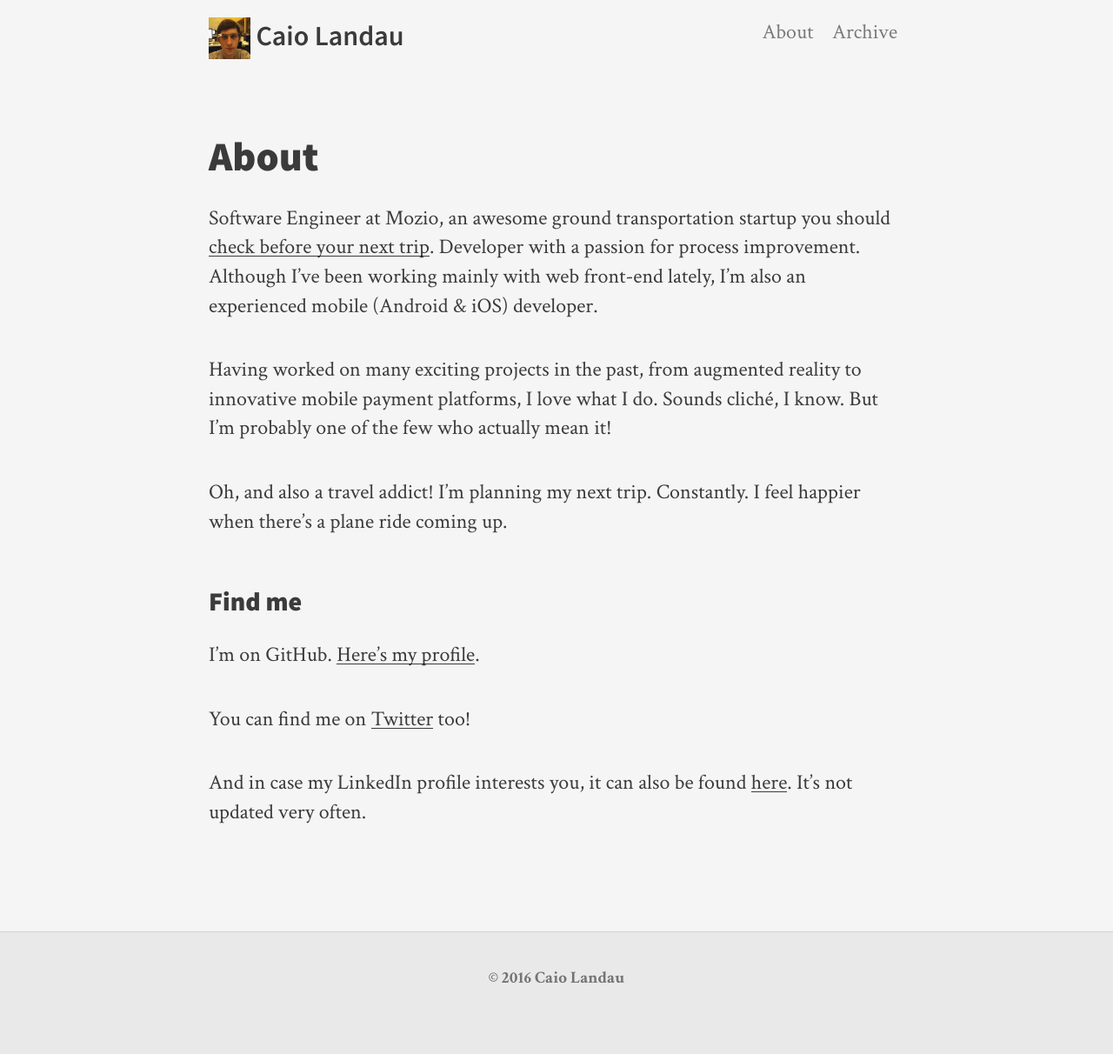
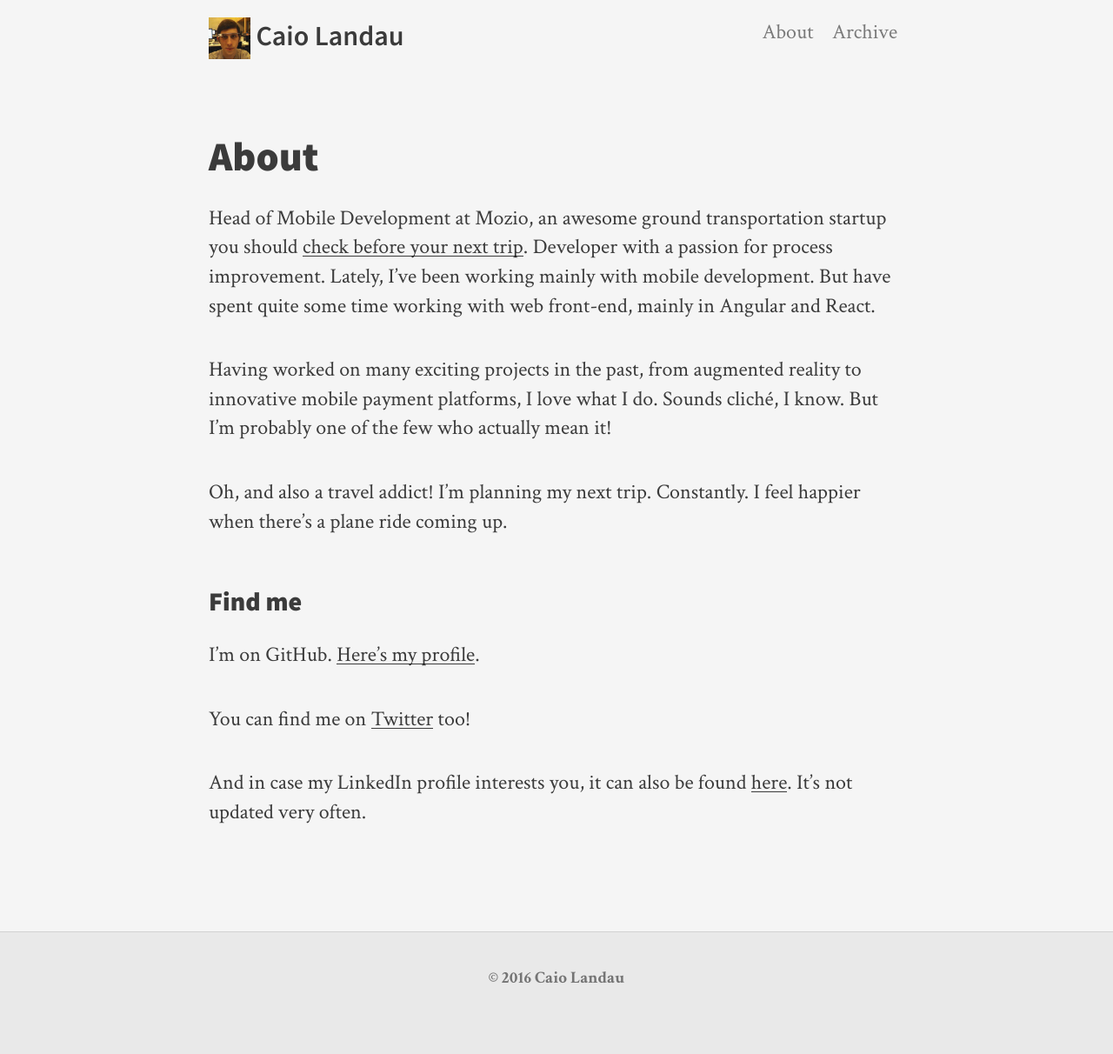
Before and after one commit to Caioflandau/caioflandau.github.io, a Jekyll site: the page built from about.md, in a window 1280 px wide. Shown: the whole page at 87% size. Built offline with Jekyll 4.4.1, drawn with Linux system fonts in a browser that asks for light colours; nearby versions of some CDN libraries.

Commit message:
Changing descriptions

```diff
--- a/_config.yml
+++ b/_config.yml
@@ -5,10 +5,10 @@ name: Caio Landau
 description:
 
   # Description of your site. This will show up in google.
-  meta: "Caio Landau: Software Engineer at Mozio. Mobile (Android & iOS) development articles. AngularJS and all kinds of front-end tech posts!"
+  meta: "Caio Landau: Head of Mobile Development at Mozio. Mobile (Android & iOS) development articles. AngularJS and all kinds of front-end tech posts!"
 
   # Description of your site. This will show up on the front page.
-  subtitle: "Software Engineer at <a href=\"https://www.mozio.com/\">Mozio</a>. Brazilian travel addict who loves technology. I'm planning my next trip. Constantly."
+  subtitle: "Head of Mobile Development at <a href=\"https://www.mozio.com/\">Mozio</a>. Brazilian travel addict who loves technology. I'm planning my next trip. Constantly."
 
 author:
   name: Caio Landau
--- a/about.md
+++ b/about.md
@@ -3,7 +3,7 @@ layout: page
 title: About
 ---
 
-Software Engineer at Mozio, an awesome ground transportation startup you should [check before your next trip](http://www.mozio.com/). Developer with a passion for process improvement. Although I've been working mainly with web front-end lately, I'm also an experienced mobile (Android & iOS) developer.
+Head of Mobile Development at Mozio, an awesome ground transportation startup you should [check before your next trip](http://www.mozio.com/). Developer with a passion for process improvement. Lately, I've been working mainly with mobile development. But have spent quite some time working with web front-end, mainly in Angular and React.
 
 Having worked on many exciting projects in the past, from augmented reality to innovative mobile payment platforms, I love what I do. Sounds cliché, I know. But I'm probably one of the few who actually mean it!
 
```
